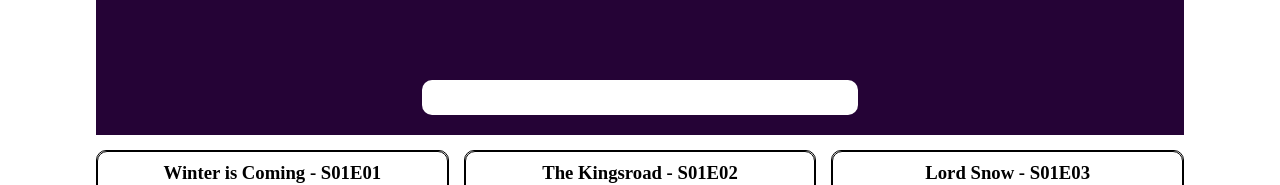
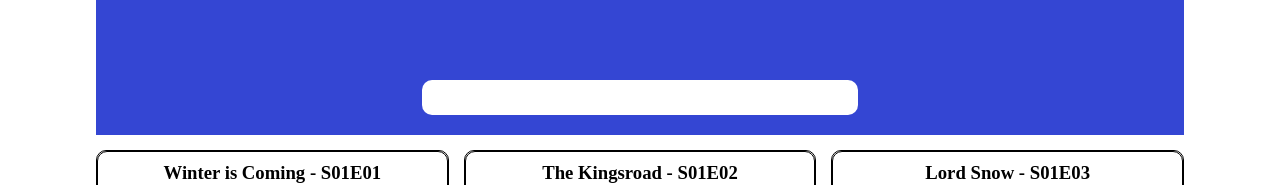
Before and after one commit to s-shah-coder/tv-show-dom-project, a plain HTML site: page index.html in a window 1280 px wide. Shown: the top 185 px of the page. Drawn offline with Linux system fonts and the light colour scheme.

Commit message:
changed header color

```diff
--- a/style.css
+++ b/style.css
@@ -46,7 +46,7 @@ body {
 }
 
 .header {
-  background-color: rgb(37, 3, 54);
+  background-color: rgb(52, 70, 211);
   padding-top: 80px;
   display: flex;
   align-items: center;
```
